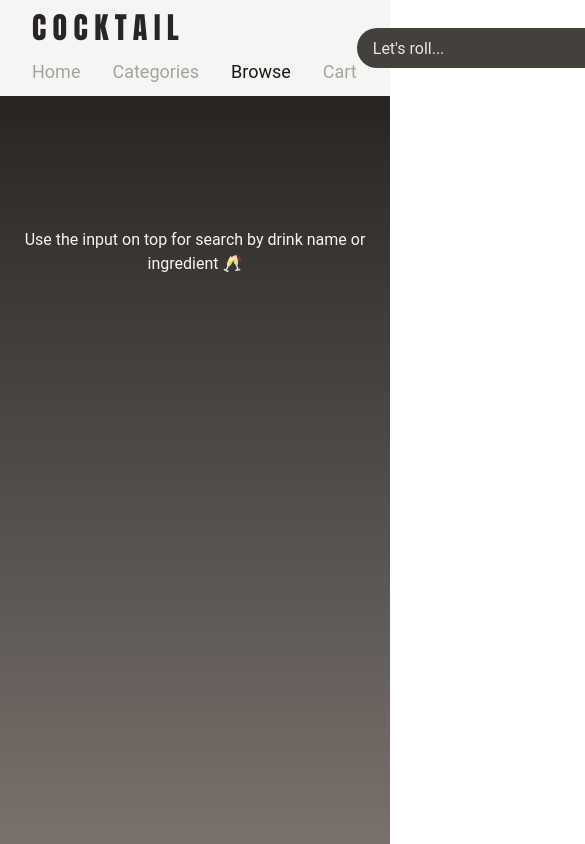
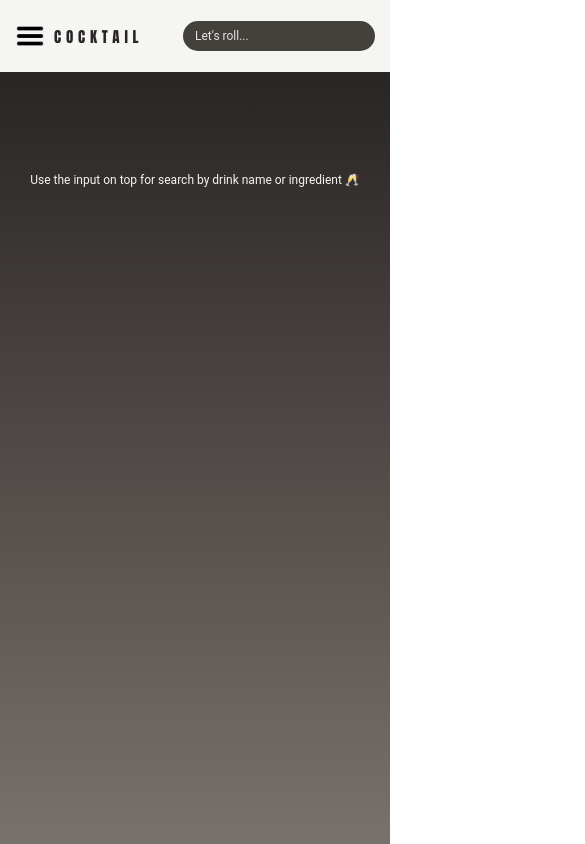
Before and after one commit to Redmoor19/cocktail, a React (Vite) app: page /browse in a window 390 px wide. Shown: the top 844 px of the page, 585 px wide, since content can reach past the window. Built offline with nearby package versions, Linux system fonts and the light colour scheme.

Commit message:
Mobile version

```diff
--- a/src/UI/AppLayout.jsx
+++ b/src/UI/AppLayout.jsx
@@ -8,7 +8,7 @@ function AppLayout() {
     <div className="flex flex-col max-h-screen font-roboto">
       <Header />
       <Gradient>
-        <div className="h-9 fixed w-full bg-gradient-to-b from-stone-800 to-[#ffffff00]"></div>
+        <div className="hidden md:block h-9 fixed w-full bg-gradient-to-b from-stone-800 to-[#ffffff00]"></div>
         <main className="md:w-[600px] lg:w-[800px] 2xl:w-[1200px] mx-auto py-9 z-40">
           <Outlet />
         </main>
--- a/src/UI/GridDrinks.jsx
+++ b/src/UI/GridDrinks.jsx
@@ -1,5 +1,9 @@
 function GridDrinks({ children }) {
-  return <div className="grid grid-cols-4 grid-flow-row gap-3">{children}</div>;
+  return (
+    <div className="grid grid-cols-2 px-2 md:px-0 md:grid-cols-4 grid-flow-row gap-3">
+      {children}
+    </div>
+  );
 }
 
 export default GridDrinks;
--- a/src/UI/Header.jsx
+++ b/src/UI/Header.jsx
@@ -1,22 +1,24 @@
 import NavBar from "./NavBar";
+import NavModal from "./NavModal";
 import SearchInput from "./SearchInput";
 
 function Header() {
   return (
     <div className="h-24 bg-stone-100 py-2 shrink-0 flex justify-between">
-      <div className="flex-1 flex justify-end">
+      <div className="flex-1 md:flex justify-end hidden ">
         <img src="/logo.png" alt="Logo" className="h-20 w-auto block mr-8" />
       </div>
-      <div className="md:w-[600px] lg:w-[800px] 2xl:w-[1200px] mx-auto h-full flex flex-row justify-between items-center">
-        <div className="flex flex-col justify-between gap-3">
-          <h1 className="text-3xl font-normal tracking-[.4rem] font-impact text-stone-800">
+      <div className="w-full px-5 md:px-0 md:w-[600px] lg:w-[800px] 2xl:w-[1200px] mx-auto h-full flex flex-row justify-between items-center">
+        <div className="flex flex-row items-center md:items-baseline md:flex-col justify-between gap-3">
+          <NavModal />
+          <h1 className="text-xl md:text-3xl font-normal tracking-[.4rem] font-impact text-stone-800">
             COCKTAIL
           </h1>
           <NavBar />
         </div>
         <SearchInput />
       </div>
-      <div className="flex-1"></div>
+      <div className="flex-1 hidden md:block"></div>
     </div>
   );
 }
--- a/src/UI/NavBar.jsx
+++ b/src/UI/NavBar.jsx
@@ -2,7 +2,7 @@ import { NavLink } from "react-router-dom";
 
 function NavBar() {
   return (
-    <nav className="flex gap-8 text-stone-400">
+    <nav className="md:flex gap-8 text-stone-400 hidden">
       <NavLink
         to="/home"
         className={({ isActive }) =>
--- /dev/null
+++ b/src/UI/NavModal.jsx
@@ -0,0 +1,64 @@
+import { useState } from "react";
+import { createPortal } from "react-dom";
+import { NavLink } from "react-router-dom";
+
+function NavModal() {
+  const [visible, setVisible] = useState(false);
+  function clickHandler() {
+    setVisible(false);
+  }
+  return (
+    <div className="md:hidden">
+      <img
+        className="w-10"
+        alt="hamburger"
+        src="/hamburger.png"
+        onClick={() => setVisible(true)}
+      />
+      {visible &&
+        createPortal(
+          <div className="h-screen w-2/3 bg-stone-100 absolute top-0 left-0 flex flex-col pt-10 pl-5 text-3xl text-stone-600 gap-7">
+            <NavLink
+              to="/home"
+              className={({ isActive }) =>
+                `${isActive ? "text-stone-900" : ""}`
+              }
+              onClick={clickHandler}
+            >
+              Home
+            </NavLink>
+            <NavLink
+              to="/categories"
+              className={({ isActive }) =>
+                `${isActive ? "text-stone-900" : ""}`
+              }
+              onClick={clickHandler}
+            >
+              Categories
+            </NavLink>
+            <NavLink
+              to="/browse"
+              className={({ isActive }) =>
+                `${isActive ? "text-stone-900" : ""}`
+              }
+              onClick={clickHandler}
+            >
+              Browse
+            </NavLink>
+            <NavLink
+              to="/cart"
+              className={({ isActive }) =>
+                `${isActive ? "text-stone-900" : ""}`
+              }
+              onClick={clickHandler}
+            >
+              Cart
+            </NavLink>
+          </div>,
+          document.body
+        )}
+    </div>
+  );
+}
+
+export default NavModal;
--- a/src/features/cart/CartBar.jsx
+++ b/src/features/cart/CartBar.jsx
@@ -12,7 +12,7 @@ function CartBar() {
   if (cart.length > 0)
     return (
       <footer className="bg-stone-900 py-4">
-        <div className="md:w-[600px] lg:w-[800px] 2xl:w-[1200px] mx-auto flex justify-between items-center">
+        <div className="w-full px-3 md:px-0 md:w-[600px] lg:w-[800px] 2xl:w-[1200px] mx-auto flex justify-between items-center">
           <div>
             <h4 className="text-stone-300">
               You have {cart.length} different drink{cart.length > 1 ? "s" : ""}{" "}
--- a/src/features/drink/DrinkWrapper.jsx
+++ b/src/features/drink/DrinkWrapper.jsx
@@ -25,8 +25,9 @@ function DrinkWrapper() {
   if (isLoading) return <Spinner />;
 
   return (
-    <div className="bg-stone-300 pt-9 pb-24 px-10 rounded-2xl flex relative">
-      <div className="flex-1 flex flex-col items-center gap-5">
+    <div className="bg-stone-300 pt-9 pb-24 px-3 md:px-10 rounded-2xl flex relative flex-col md:flex-row">
+      <div className="flex-1 flex md:flex-col items-center gap-5">
+        <div className="flex flex-col items-center gap-5">
           <img
             src={data.thumb}
             alt={data.title}
@@ -35,18 +36,19 @@ function DrinkWrapper() {
           <h2 className="uppercase text-lg tracking-tight text-stone-700">
             {data.title}
           </h2>
-        <p className="bg-stone-200 py-3 px-6 text-base text-stone-600 rounded-2xl shadow-inner first-letter:capitalize">
+        </div>
+        <p className="bg-stone-200 py-3 px-6 text-base text-stone-600 rounded-2xl shadow-inner first-letter:capitalize self-start md:self-auto">
           {data.instruction
             ? data.instruction
             : "No instruction for this drink"}
         </p>
       </div>
-      <div className="flex-[2] grid grid-cols-4 px-5 gap-y-3">
+      <div className="flex-1 md:flex-[2] grid grid-cols-3 md:grid-cols-4 px-5 gap-y-3 mt-8 md:mt-0">
         {data.ingredients.map((item) => (
           <IngridientItem key={item.ingredient} {...item} />
         ))}
       </div>
-      <div className="absolute bottom-8 right-10 flex gap-5">
+      <div className="absolute bottom-8 right-3 md:right-10 flex gap-5">
         <GoBack type="secondary">Go back</GoBack>
         <Button onClick={addHandler}>Add to list</Button>
       </div>
--- a/src/features/ingredient/IngriedientWrapper.jsx
+++ b/src/features/ingredient/IngriedientWrapper.jsx
@@ -23,7 +23,7 @@ function IngredientWrapper() {
   if (isLoading) return <Spinner />;
 
   return (
-    <div className="bg-stone-300 py-9 px-10 rounded-2xl flex relative">
+    <div className="bg-stone-300 py-9 px-3 md:px-10 rounded-2xl flex relative mx-4 md:mx-0">
       <div className="flex-1 flex flex-col items-center gap-2">
         <img
           src={`http://www.thecocktaildb.com/images/ingredients/${ingredient}.png`}
--- a/src/index.css
+++ b/src/index.css
@@ -33,3 +33,17 @@
     }
   }
 }
+
+body {
+  position: relative;
+}
+
+html {
+  font-size: 16px;
+}
+
+@media (max-width: 600px) {
+  html {
+    font-size: 12px;
+  }
+}
```
Also changed, not shown: public/hamburger.png (added). Lines whose indentation alone changed are shown as unchanged.
